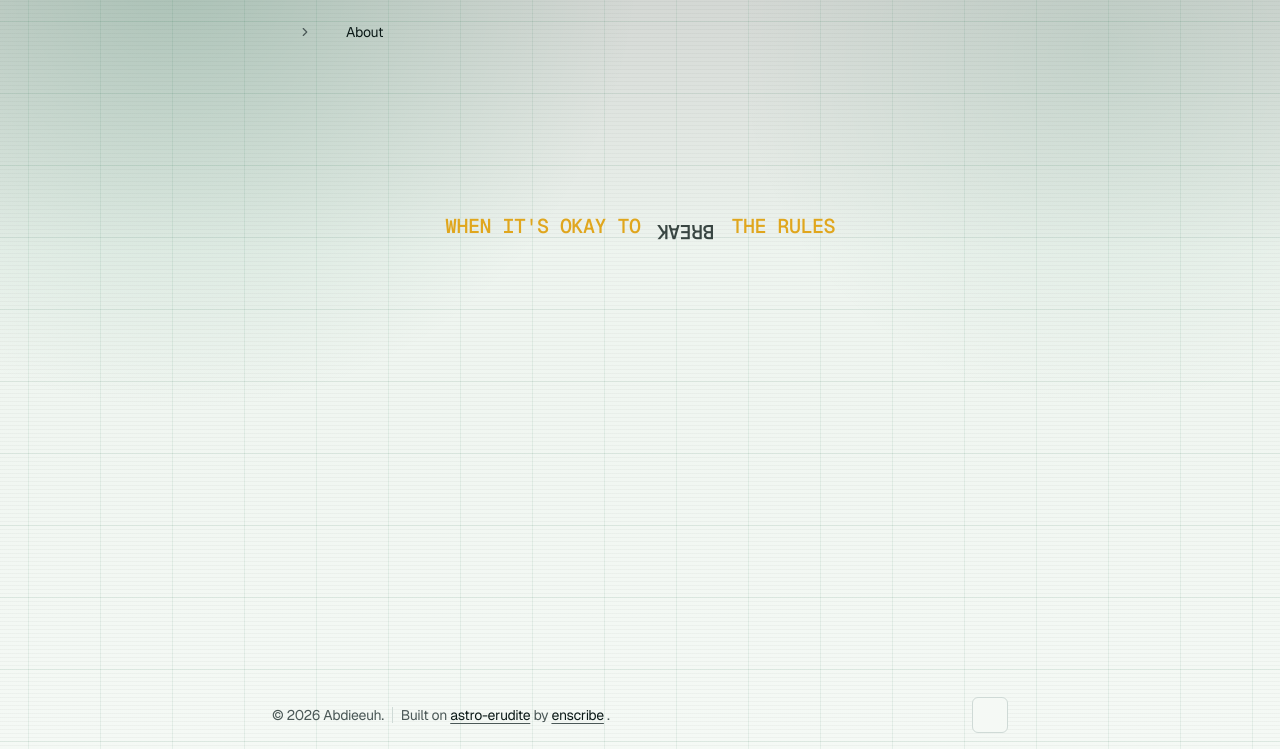
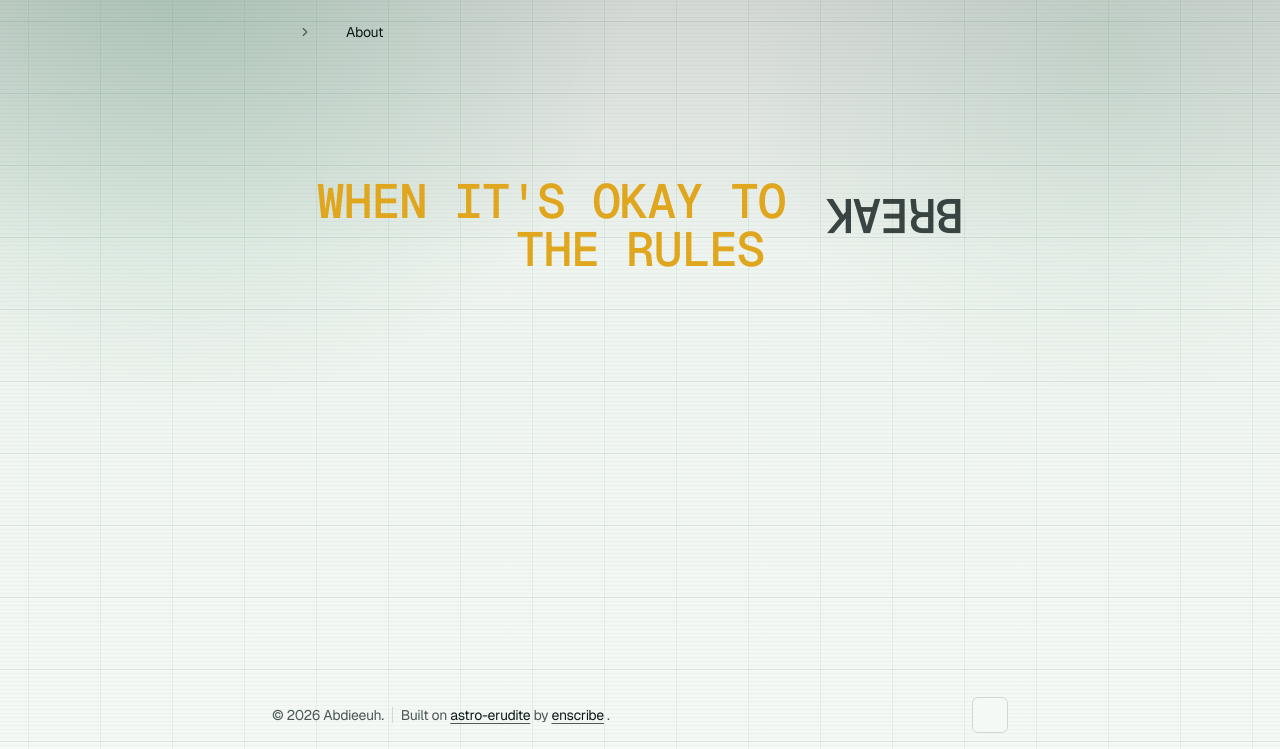
Before and after one commit to abdieeeuh/abdieeeuh.github.io, an Astro site: page /about in a window 1280 px wide. Shown: the part 51-800 px from the top of the page. Built offline with nearby package versions, Linux system fonts and the light colour scheme; Astro itself is replaced by a stand-in of ours; some icons are missing.

Commit message:
edit about

```diff
--- a/src/pages/about.astro
+++ b/src/pages/about.astro
@@ -9,7 +9,7 @@ import Layout from '@/layouts/layout.astro'
   <Breadcrumbs items={[{ label: 'About', icon: 'lucide:info' }]} />
 
   <section class="flex min-h-[40vh] items-center justify-center">
-    <p class="text-center font-mono text-lg font-semibold tracking-[0.24em] uppercase text-foreground/80 sm:text-xl">
+    <p class="text-center font-mono text-4xl font-semibold tracking-[0.24em] uppercase text-foreground/80 sm:text-5xl">
       <span class="text-[#E0A61D]">When It's Okay to</span>
       <span class="relative top-[0.28em] inline-block rotate-180">Break</span>
       <span class="text-[#E0A61D]">the Rules</span>
```
